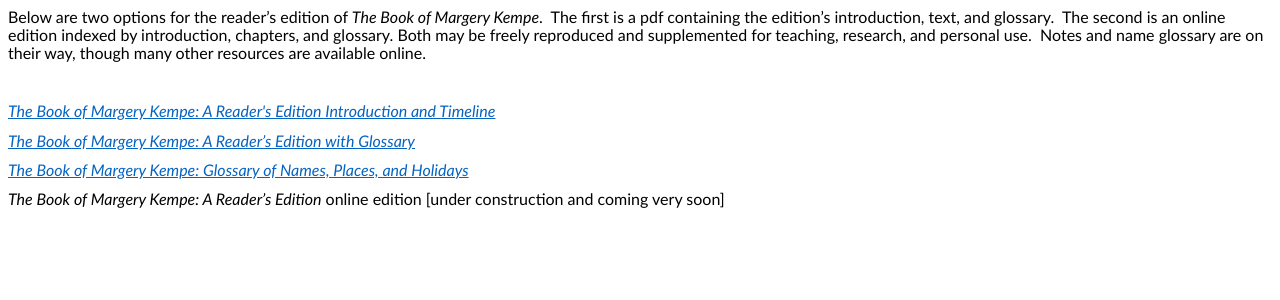
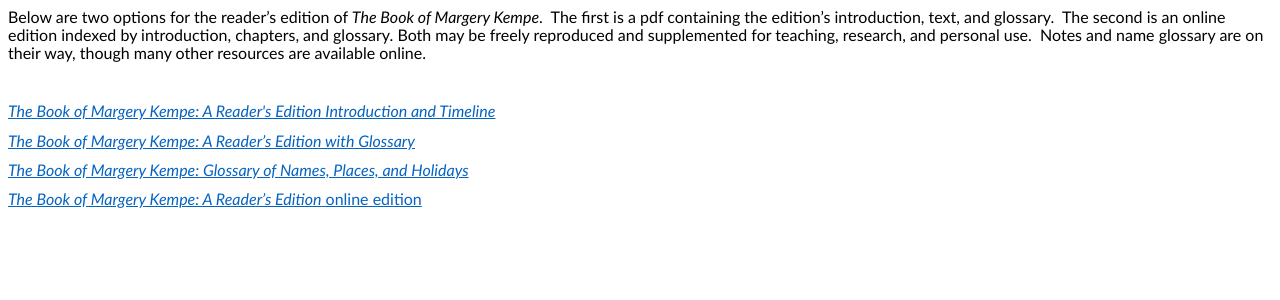
Before and after one commit to joelfredell/Kempe, a PHP site: page /KempeReader.html in a window 1280 px wide. Shown: the part 372-672 px from the top of the page. Run offline with PHP 8.4, Linux system fonts and the light colour scheme.

Commit message:
"Bibliography update and fix some issue"

```diff
--- a/KempeReader.html
+++ b/KempeReader.html
@@ -1587,8 +1587,11 @@ are available online.</p>
 	</a>
   </p>
 
-<p class=MsoNormal><i>The Book of Margery Kempe: A Reader’s Edition</i> online
-edition [under construction and coming very soon]</p>
+<p class=MsoNormal>
+	<a href = "KempeReaderEditionEntire.html" target="blank">
+	<i>The Book of Margery Kempe: A Reader’s Edition</i> online
+edition
+</p>
 
 </div>
 
--- a/content-left.inc.php
+++ b/content-left.inc.php
@@ -16,7 +16,6 @@
     <p><a href="software.php">Software</a></p>
     <p><a href="legal.php">Legal and Funding</a></p>
     <p><a href="team.php">The Project Team</a></p>
-    <a href="KempeReaderEditionEntire.html">Under construction[Coming Soon]</a>
 
 
   </div>
```
